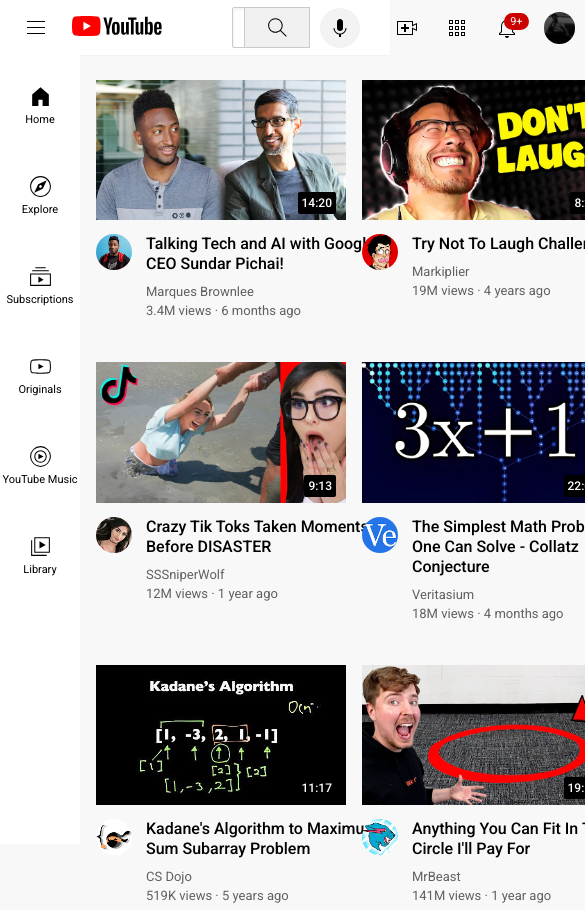
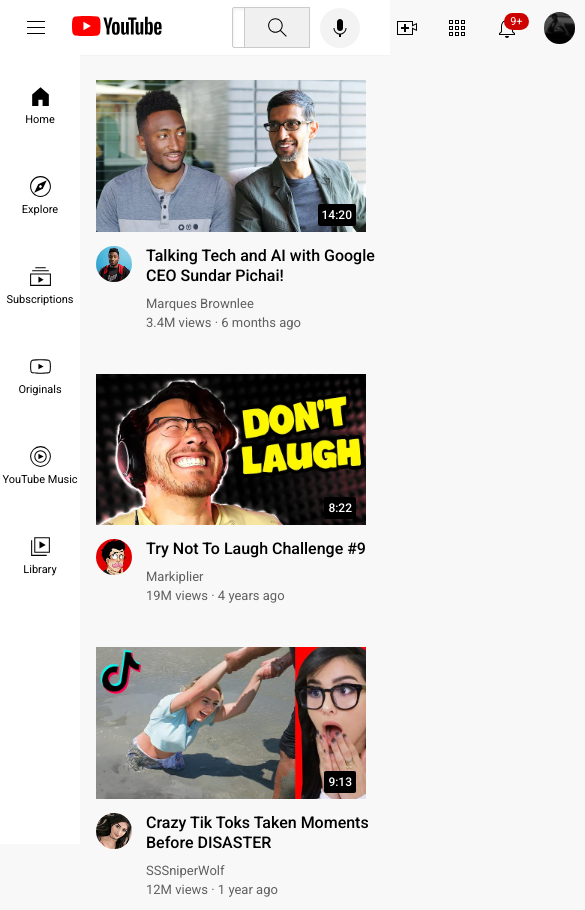
Before and after one commit to VetlaPavanKalyan/YouTube-Clone, a plain HTML site: page index.html in a window 390 px wide. Shown: the top 910 px of the page, 585 px wide, since content can reach past the window. Drawn offline with Linux system fonts and the light colour scheme.

Commit message:
Update video.css

```diff
--- a/styles/video.css
+++ b/styles/video.css
@@ -57,7 +57,13 @@
     row-gap: 40px;
 }
 
-@media (max-width: 910px) {
+@media (max-width: 600px) {
+    .video-grid {
+        grid-template-columns: 1fr;
+    }
+}
+
+@media (min-width: 601px) and (max-width: 910px) {
     .video-grid {
         grid-template-columns: 1fr 1fr;
     }
```
